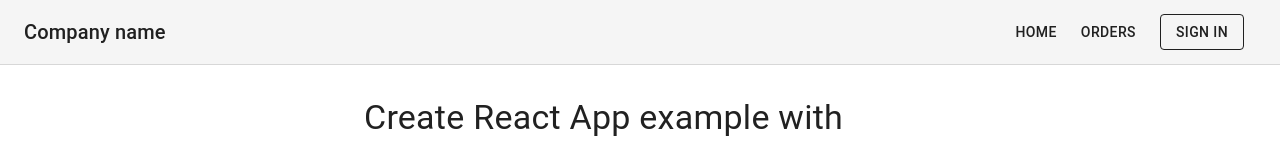
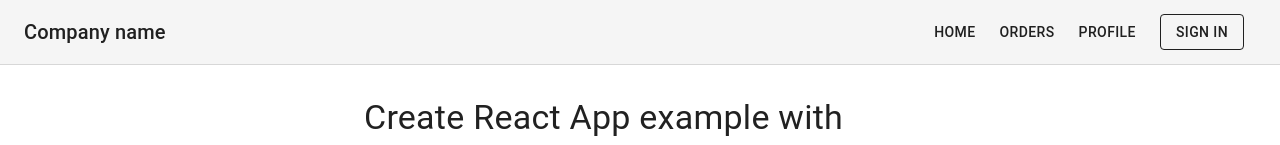
Before and after one commit to nnance/fullstack-typescript, a React (Create React App) app in the folder packages/app/: page / in a window 1280 px wide. Shown: the top 145 px of the page. Built offline with nearby package versions, Linux system fonts and the light colour scheme.

Commit message:
working profile page

```diff
--- a/packages/app/src/components/NavHeader.tsx
+++ b/packages/app/src/components/NavHeader.tsx
@@ -14,6 +14,7 @@
 } from "react-router-dom";
 
 import AuthButton from "./AuthButton";
+import { AppContext } from "./AppContext";
 
 const useStyles = makeStyles(theme => ({
   appBar: {
@@ -36,6 +37,7 @@
 
 const NavHeader = () => {
   const classes = useStyles(useTheme());
+  const context = React.useContext(AppContext);
 
   return (
     <AppBar
@@ -72,6 +74,18 @@
           >
             Orders
           </Link>
+          <Link
+            variant="button"
+            color="textPrimary"
+            className={classes.link}
+            component={Link1}
+            to={{
+              pathname: "/profile",
+              state: context.props.user
+            }}
+          >
+            Profile
+          </Link>
         </nav>
         <AuthButton
           color="inherit"
--- a/packages/app/src/components/Router.tsx
+++ b/packages/app/src/components/Router.tsx
@@ -15,6 +15,7 @@
 import App from "../routes/App";
 import SignIn from "../routes/SignIn";
 import Orders from "../routes/Orders";
+import Profile from "../routes/Profile";
 import NotFound from "../routes/NotFound";
 import { AppContext } from "./AppContext";
 
@@ -31,6 +32,7 @@
       <Switch>
         <Route exact path="/" component={withNavCopyright(App)} />
         <PrivateRoute path="/orders" component={withNavCopyright(Orders)} />
+        <PrivateRoute path="/profile" component={withNavCopyright(Profile)} />
         <Route path="/login" component={withCopyright(SignIn)} />
         <Route component={withNavCopyright(NotFound)} />
       </Switch>
--- /dev/null
+++ b/packages/app/src/routes/Profile.tsx
@@ -0,0 +1,102 @@
+import React from "react";
+import Button from "@material-ui/core/Button";
+import CssBaseline from "@material-ui/core/CssBaseline";
+import TextField from "@material-ui/core/TextField";
+import FormControlLabel from "@material-ui/core/FormControlLabel";
+import Checkbox from "@material-ui/core/Checkbox";
+import Grid from "@material-ui/core/Grid";
+import { makeStyles, useTheme } from "@material-ui/core/styles";
+import Container from "@material-ui/core/Container";
+import Typography from "@material-ui/core/Typography";
+import { IUser } from "api";
+import { RouteProps } from "react-router";
+
+const useStyles = makeStyles(theme => ({
+  paper: {
+    marginTop: theme.spacing(8),
+    display: "flex",
+    flexDirection: "column",
+    alignItems: "center"
+  },
+  avatar: {
+    margin: theme.spacing(1),
+    backgroundColor: theme.palette.secondary.main
+  },
+  form: {
+    width: "100%", // Fix IE 11 issue.
+    marginTop: theme.spacing(3)
+  },
+  submit: {
+    margin: theme.spacing(3, 0, 2)
+  }
+}));
+
+export default function SignUp(props: RouteProps) {
+  const classes = useStyles(useTheme());
+  const user = props.location && (props.location.state as IUser);
+
+  return (
+    <Container component="main" maxWidth="xs">
+      <CssBaseline />
+      <div className={classes.paper}>
+        <Typography component="h2" variant="h6" color="primary" gutterBottom>
+          Profile
+        </Typography>
+        <form className={classes.form} noValidate>
+          <Grid container spacing={2}>
+            <Grid item xs={12}>
+              <TextField
+                value={user && user.name}
+                name="name"
+                variant="outlined"
+                required
+                fullWidth
+                id="name"
+                label="Name"
+                autoFocus
+              />
+            </Grid>
+            <Grid item xs={12}>
+              <TextField
+                value={user && user.email}
+                variant="outlined"
+                required
+                fullWidth
+                id="email"
+                label="Email Address"
+                name="email"
+              />
+            </Grid>
+            <Grid item xs={12}>
+              <TextField
+                value={user && user.password}
+                variant="outlined"
+                required
+                fullWidth
+                name="password"
+                label="Password"
+                type="password"
+                id="password"
+              />
+            </Grid>
+            <Grid item xs={12}>
+              <FormControlLabel
+                control={<Checkbox value="allowExtraEmails" color="primary" />}
+                label="I want to receive inspiration, marketing promotions and updates via email."
+              />
+            </Grid>
+          </Grid>
+          <Button
+            type="submit"
+            fullWidth
+            variant="contained"
+            color="primary"
+            className={classes.submit}
+          >
+            Save
+          </Button>
+        </form>
+      </div>
+    </Container>
+  );
+}
```
